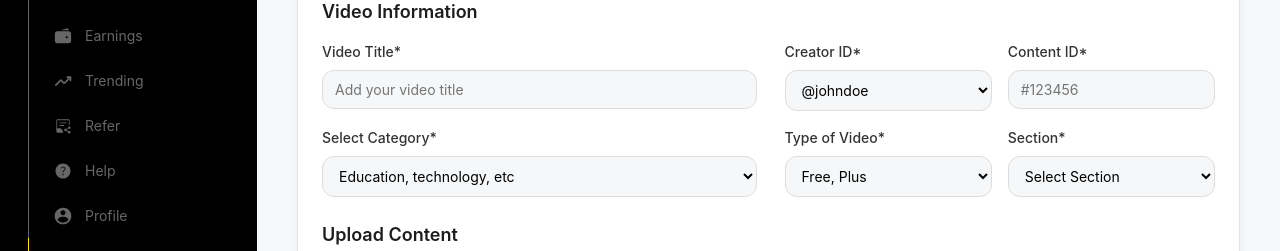
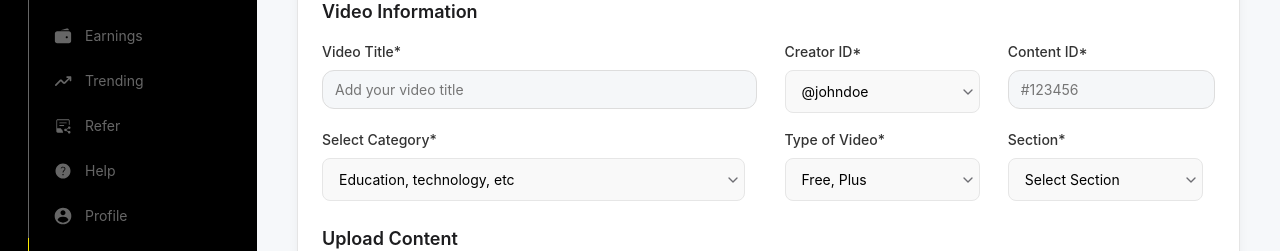
Before and after one commit to NirbhaySirsikar/thinkle-assignment, a React (Vite) app: page /content-library in a window 1280 px wide. Shown: the part 335-586 px from the top of the page. Built offline with nearby package versions, Linux system fonts and the light colour scheme.

Commit message:
fixed dropdowns

```diff
--- a/src/components/ContentLibrary/UploadContent.jsx
+++ b/src/components/ContentLibrary/UploadContent.jsx
@@ -1,6 +1,6 @@
 import React, { useState } from "react";
-import { Image, Upload } from "lucide-react";
 import "../../styles/ContentLibrary/UploadContent.css";
+import { ChevronDown } from "lucide-react";
 
 const UploadContent = () => {
   const [contentType, setContentType] = useState("video");
@@ -60,9 +60,9 @@ const UploadContent = () => {
   };
 
   return (
-    <div className="card-container" style={{marginTop:"2.5rem"}}>
+    <div className="card-container" style={{ marginTop: "2.5rem" }}>
+      {/* 1) Content Type Radios */}
       <div className="form-section">
-        {/* Content Type Selection */}
         <h2 className="form-section-title">Type of content*</h2>
         <div className="radio-group">
           <div className="radio-item">
@@ -104,10 +104,12 @@ const UploadContent = () => {
         </div>
       </div>
 
-      {/* Video Information */}
+      {/* 2) Video Information */}
       <div className="form-section">
         <h2 className="form-section-title">Video Information</h2>
+
         <div className="form-row">
+          {/* Video Title */}
           <div className="form-col">
             <label htmlFor="video-title" className="form-label">
               Video Title*
@@ -120,10 +122,13 @@ const UploadContent = () => {
               className="form-input"
             />
           </div>
+
+          {/* Creator ID (dropdown) */}
           <div className="form-col">
             <label htmlFor="creator-id" className="form-label">
               Creator ID*
             </label>
+            <div className="select-wrapper">
               <select
                 id="creator-id"
                 value={creatorId}
@@ -137,7 +142,11 @@ const UploadContent = () => {
                 <option value="jane">@janedoe</option>
                 <option value="sam">@samsmith</option>
               </select>
+              <ChevronDown className="select-icon" size={16} />
             </div>
+          </div>
+
+          {/* Content ID */}
           <div className="form-col">
             <label htmlFor="content-id" className="form-label">
               Content ID*
@@ -153,10 +162,12 @@ const UploadContent = () => {
         </div>
 
         <div className="form-row">
+          {/* Category (dropdown) */}
           <div className="form-col">
             <label htmlFor="category" className="form-label">
               Select Category*
             </label>
+            <div className="select-wrapper">
               <select
                 id="category"
                 value={category}
@@ -171,11 +182,16 @@ const UploadContent = () => {
                 <option value="entertainment">Entertainment</option>
                 <option value="business">Business</option>
               </select>
+              <ChevronDown className="select-icon" size={16} />
             </div>
+          </div>
+
+          {/* Type of Video (dropdown) */}
           <div className="form-col">
             <label htmlFor="video-type" className="form-label">
               Type of Video*
             </label>
+            <div className="select-wrapper">
               <select
                 id="video-type"
                 value={videoType}
@@ -189,11 +205,16 @@ const UploadContent = () => {
                 <option value="plus">Plus</option>
                 <option value="premium">Premium</option>
               </select>
+              <ChevronDown className="select-icon" size={16} />
             </div>
+          </div>
+
+          {/* Section (dropdown) */}
           <div className="form-col">
             <label htmlFor="section" className="form-label">
               Section*
             </label>
+            <div className="select-wrapper">
               <select
                 id="section"
                 value={section}
@@ -207,15 +228,17 @@ const UploadContent = () => {
                 <option value="intermediate">Intermediate</option>
                 <option value="advanced">Advanced</option>
               </select>
+              <ChevronDown className="select-icon" size={16} />
+            </div>
           </div>
         </div>
       </div>
 
-      {/* Upload Content */}
+      {/* 3) Upload Content */}
       <div className="form-section">
         <h2 className="form-section-title">Upload Content</h2>
-
         <div className="form-row">
+          {/* Thumbnail */}
           <div className="form-col">
             <label className="form-label">Choose Thumbnail Image*</label>
             <div
@@ -303,6 +326,7 @@ const UploadContent = () => {
             </div>
           </div>
 
+          {/* Video */}
           <div className="form-col">
             <label className="form-label">Upload Video*</label>
             <div
@@ -370,7 +394,7 @@ const UploadContent = () => {
         </div>
       </div>
 
-      {/* Video Description */}
+      {/* 4) Video Description */}
       <div className="form-section">
         <label htmlFor="description" className="form-label">
           Add Video Description*
@@ -384,6 +408,7 @@ const UploadContent = () => {
         />
       </div>
 
+      {/* 5) Content Status + Buttons */}
       <div className="bottom-section">
         <div className="form-section">
           <label className="form-label">Mark the content</label>
@@ -414,6 +439,7 @@ const UploadContent = () => {
             </div>
           </div>
         </div>
+
         <div className="form-actions">
           <button className="button button-danger" onClick={handleClear}>
             Clear
--- a/src/styles/ContentLibrary/UploadContent.css
+++ b/src/styles/ContentLibrary/UploadContent.css
@@ -57,8 +57,11 @@
   color: #333;
 }
 
-.form-input,.form-select,.form-textarea,.dropzone {
-    background-color: #f5f7f9 ;
+.form-input,
+.form-select,
+.form-textarea,
+.dropzone {
+  background-color: #f5f7f9;
 }
 
 .form-input {
@@ -112,7 +115,7 @@
 }
 
 .radio-input:checked {
-  accent-color:black;
+  accent-color: black;
 }
 
 .dropzone {
@@ -155,7 +158,7 @@
 }
 
 .button-danger {
-  background-color:#F3454633;
+  background-color: #f3454633;
   color: #ff4d4f;
   border: 1px solid #ffccc7;
 }
@@ -169,3 +172,45 @@
   justify-content: space-between;
   margin-bottom: -2.5rem;
 }
+
+/* Wrapper to position the chevron icon on the right */
+.select-wrapper {
+  position: relative;
+  width: 100%;
+}
+
+/* Hide the default browser arrow; give some padding on the right */
+.select-wrapper select {
+  appearance: none; /* removes default arrow in most browsers */
+  -moz-appearance: none; /* Firefox */
+  -webkit-appearance: none; /* Safari/Chrome */
+  padding-right: 2.5rem;
+}
+
+/* The chevron icon is absolutely placed on the right side */
+.select-wrapper .select-icon {
+  position: absolute;
+  right: 16px;
+  top: 50%;
+  transform: translateY(-50%);
+  pointer-events: none; /* so clicks go through to the <select> */
+  color: #6e6e73; /* or match your brand color */
+}
+
+/* If you want the same style as your "form-select" fields,
+   you can unify them here: */
+.form-select {
+  background-color: #f9f9f9;
+  border: 1px solid #e6e6e6;
+  border-radius: 8px;
+  font-size: 14px;
+  transition: border-color 0.2s, background-color 0.2s;
+  width: 100%;
+  padding: 12px 16px; /* Make sure it doesn't clash with .select-wrapper padding */
+}
+
+.form-select:focus {
+  outline: none;
+  border-color: #9b87f5;
+  background-color: #fff;
+}
```
Lines whose indentation alone changed are shown as unchanged.
